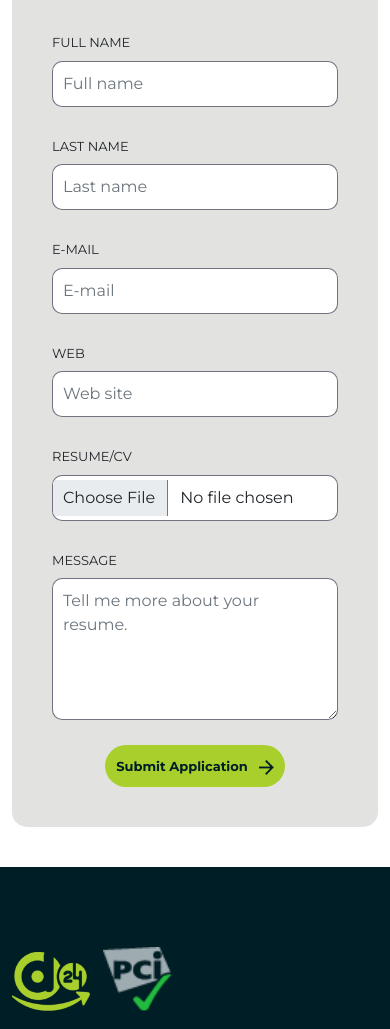
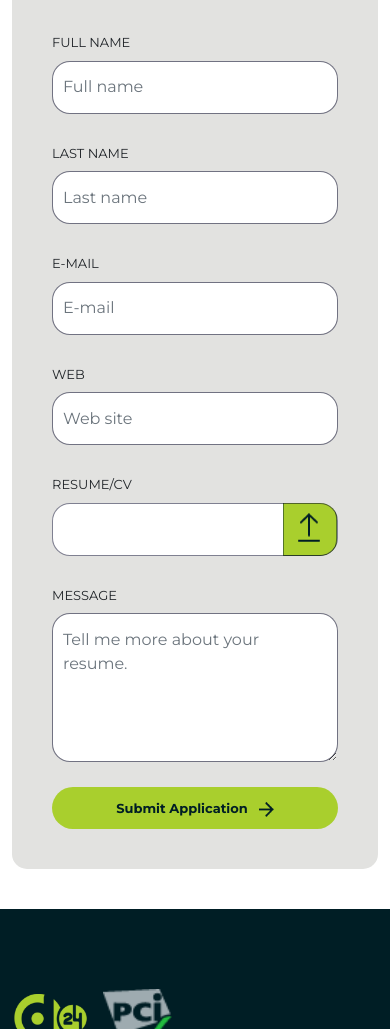
Before and after one commit to mehdi049/directa24, a plain HTML site: page careers-details.html in a window 390 px wide. Shown: the part 1903-2932 px from the top of the page. Drawn offline with Linux system fonts and the light colour scheme.

Commit message:
- careers detail page

```diff
--- a/_assets/css/main.css
+++ b/_assets/css/main.css
@@ -174,9 +174,27 @@ form label {
 }
 
 form .form-control {
-  border-radius: 10px;
+  border-radius: 18px;
   border: solid 1px rgba(0, 3, 37, 0.5);
-  padding: 10px;
+  padding: 13.5px 10px;
+}
+
+form input[type="file"] {
+  opacity: 0;
+  z-index: 2;
+  margin-top: -53px;
+  width: 100%;
+  position: relative;
+}
+
+.fake-input-file {
+  background-color: #fff;
+  background-image: url("../images/icon-upload.png");
+  background-position: right bottom;
+  background-repeat: no-repeat;
+  border-radius: 18px;
+  height: 53px;
+  border: solid 1px rgba(0, 3, 37, 0.5);
 }
 
 .form-control:focus {
@@ -273,6 +291,11 @@ form button {
   .btn-green-lg img,
   .btn-black img {
     width: 15px;
+  }
+
+  form button {
+    width: 100% !important;
+    display: block !important;
   }
 }
 
--- a/careers-details.html
+++ b/careers-details.html
@@ -223,6 +223,7 @@
             <div class="row">
               <div class="col-12">
                 <label for="resume" class="form-label">Resume/CV</label>
+                <div class="fake-input-file"></div>
                 <input class="form-control" type="file" id="resume" />
               </div>
             </div>
```
Also changed, not shown: 1 other file.
